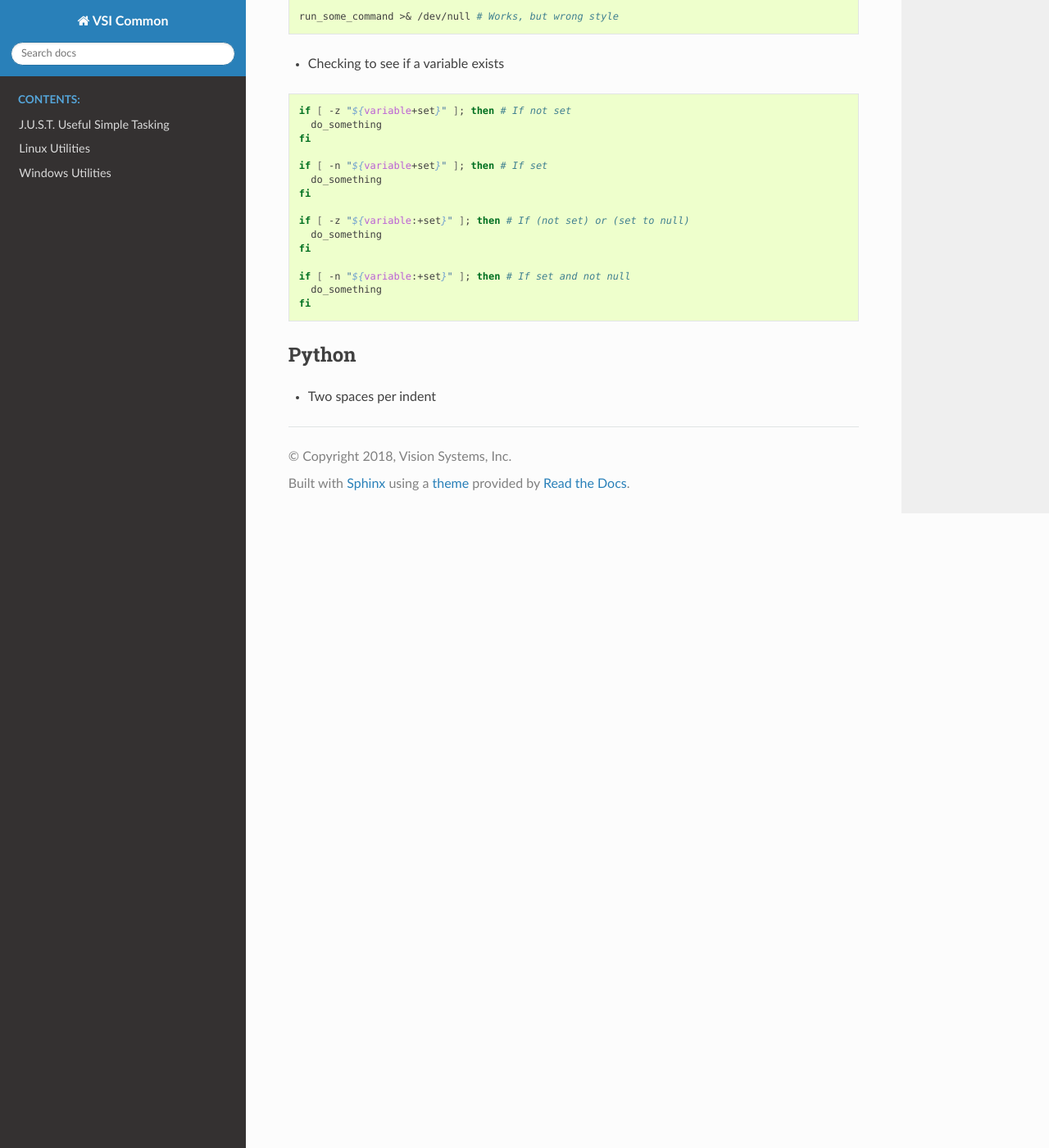
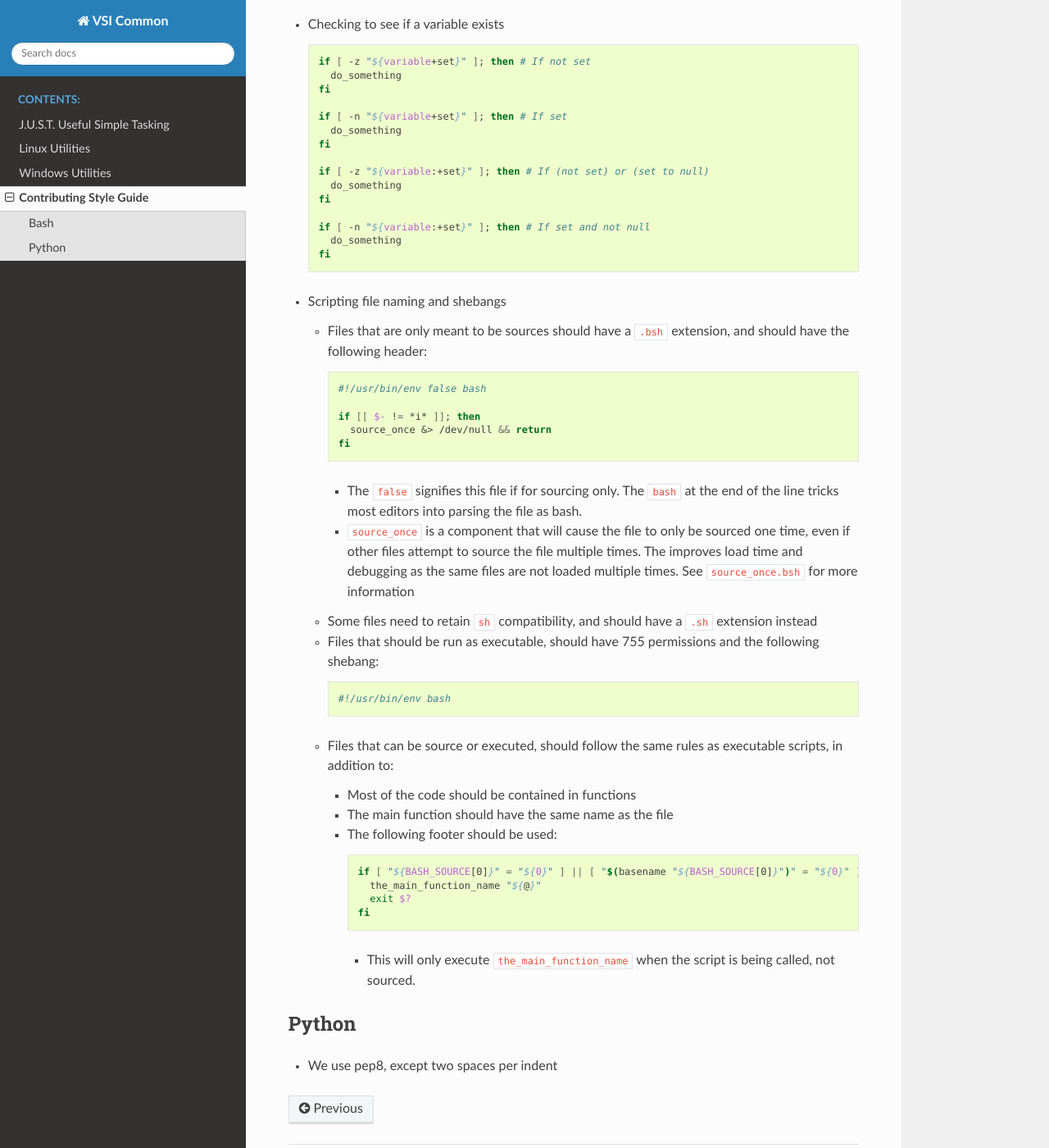
Before and after one commit to VisionSystemsInc/vsi_common, a Sphinx documentation site: the page built from docs/style.rst, in a window 1280 px wide and 1400 px high, scrolled down 850 px. Shown: the whole window at 82% size. Built offline with Sphinx 7.4.7 and the Read the Docs theme 2.0.0, drawn with Linux system fonts in a browser that asks for light colours; pages that are not in the unit, such as notebooks, are missing from menus; some of the changed text lies outside the part shown.

Commit message:
Fix up documentation errors
Signed-off-by: Andy Neff <andy@visionsystemsinc.com>

```diff
--- a/docs/just/index.rst
+++ b/docs/just/index.rst
@@ -1,3 +1,5 @@
+
+.. _just:
 
 ==============================
 J.U.S.T. Useful Simple Tasking
@@ -10,7 +12,6 @@ J.U.S.T. Useful Simple Tasking
    installation
    quickstart
    files
-   just_entrypoint.auto
    just-tab.auto
    just.auto
    just_common.auto
--- a/docs/just/plugins/docker/index.rst
+++ b/docs/just/plugins/docker/index.rst
@@ -7,8 +7,6 @@ J.U.S.T. Docker Plugin
 .. toctree::
    :maxdepth: 2
    :caption: Contents:
+   :glob:
 
-   docker_compose_override.auto
-   docker_entrypoint.auto
-   docker_functions.auto
-   just_docker_functions.auto
+   *.auto
--- a/docs/just/plugins/index.rst
+++ b/docs/just/plugins/index.rst
@@ -11,8 +11,6 @@ J.U.S.T. Plugins
    :glob:
 
    docker/index
-   just_git_functions.auto
-   just_sphinx_functions.auto
-   just_robodoc_functions.auto
+   *.auto
 
 J.U.S.T. has a number of useful plugins included. A plugin is a ``bash`` script that can be sourced by a :file:`Justfile` and typically adds targets to :file:`just`
--- a/docs/style.rst
+++ b/docs/style.rst
@@ -1,7 +1,7 @@
 
-===========
-Style Guide
-===========
+========================
+Contributing Style Guide
+========================
 
 Bash
 ----
@@ -10,62 +10,103 @@ Bash
 
 * ``then`` and ``do`` on the same line
 
-.. code-block:: bash
+  .. code-block:: bash
 
-    for x in $(ls); do
-      :
-    done
+      for x in $(ls); do
+        :
+      done
 
-    while check_something; do
-      :
-    done
+      while check_something; do
+        :
+      done
 
 We like to use `>&` for file descriptors (numbers), and `&>` for filenames
 
 * Redirecting to open file
 
-.. code-block:: bash
+  .. code-block:: bash
 
-    echo hi 1>&2 # No extra spaces, as bash doesn't allow that
+      echo hi 1>&2 # No extra spaces, as bash doesn't allow that
 
 
 * Closing an open file
 
-.. code-block:: bash
+  .. code-block:: bash
 
-    exec 3>&-
+      exec 3>&-
 
-    exec 3&>- #Works, but wrong style. This is dealing with descriptors
+      exec 3&>- #Works, but wrong style. This is dealing with descriptors
 
 * Redirecing to a file
 
-.. code-block:: bash
+  .. code-block:: bash
 
-    run_some_command &> /dev/null # Spaced added arround &>
+      run_some_command &> /dev/null # Spaced added arround &>
 
-    run_some_command >& /dev/null # Works, but wrong style
+      run_some_command >& /dev/null # Works, but wrong style
 
 * Checking to see if a variable exists
 
-.. code-block:: bash
+  .. code-block:: bash
 
-    if [ -z "${variable+set}" ]; then # If not set
-      do_something
-    fi
+      if [ -z "${variable+set}" ]; then # If not set
+        do_something
+      fi
 
-    if [ -n "${variable+set}" ]; then # If set
-      do_something
-    fi
+      if [ -n "${variable+set}" ]; then # If set
+        do_something
+      fi
 
-    if [ -z "${variable:+set}" ]; then # If (not set) or (set to null)
-      do_something
-    fi
+      if [ -z "${variable:+set}" ]; then # If (not set) or (set to null)
+        do_something
+      fi
 
-    if [ -n "${variable:+set}" ]; then # If set and not null
-      do_something
-    fi
+      if [ -n "${variable:+set}" ]; then # If set and not null
+        do_something
+      fi
+
+* Scripting file naming and shebangs
+
+  * Files that are only meant to be sources should have a ``.bsh`` extension, and should have the following header:
+
+    .. code:: bash
+
+        #!/usr/bin/env false bash
+
+        if [[ $- != *i* ]]; then
+          source_once &> /dev/null && return
+        fi
+
+    * The ``false`` signifies this file if for sourcing only. The ``bash`` at the end of the line tricks most editors into parsing the file as bash.
+
+    * ``source_once`` is a component that will cause the file to only be sourced one time, even if other files attempt to source the file multiple times. The improves load time and debugging as the same files are not loaded multiple times. See :file:`source_once.bsh` for more information
+
+  * Some files need to retain ``sh`` compatibility, and should have a ``.sh`` extension instead
+
+  * Files that should be run as executable, should have 755 permissions and the following shebang:
+
+    .. code:: bash
+
+        #!/usr/bin/env bash
+
+  * Files that can be source or executed, should follow the same rules as executable scripts, in addition to:
+
+    * Most of the code should be contained in functions
+
+    * The main function should have the same name as the file
+
+    * The following footer should be used:
+
+      .. code:: bash
+
+          if [ "${BASH_SOURCE[0]}" = "${0}" ] || [ "$(basename "${BASH_SOURCE[0]}")" = "${0}" ]; then
+            the_main_function_name "${@}"
+            exit $?
+          fi
+
+      * This will only execute ``the_main_function_name`` when the script is being called, not sourced.
 
 Python
 ------
 
-* Two spaces per indent
+* We use pep8, except two spaces per indent
```
Also changed, not shown: docs/index.rst (+7 -0 lines), docs/linux/index.rst (+2 -28 lines), 12 other files.
